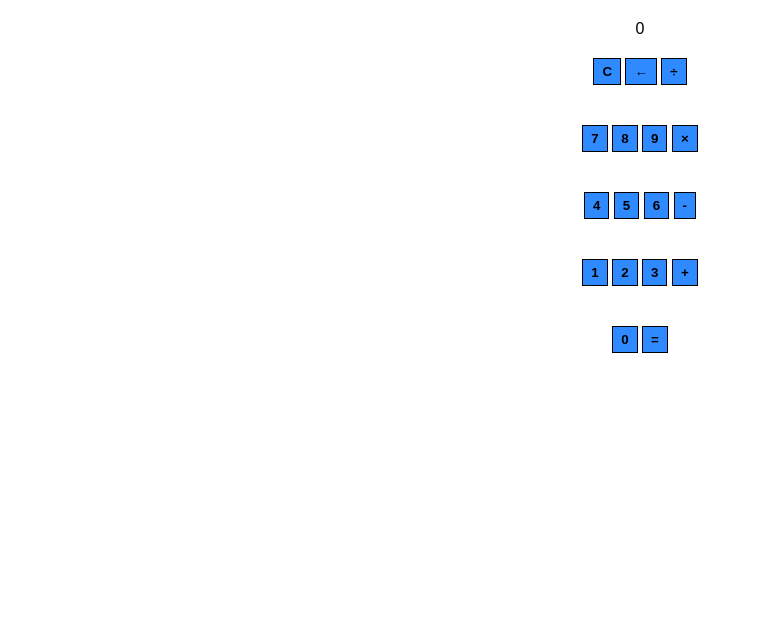
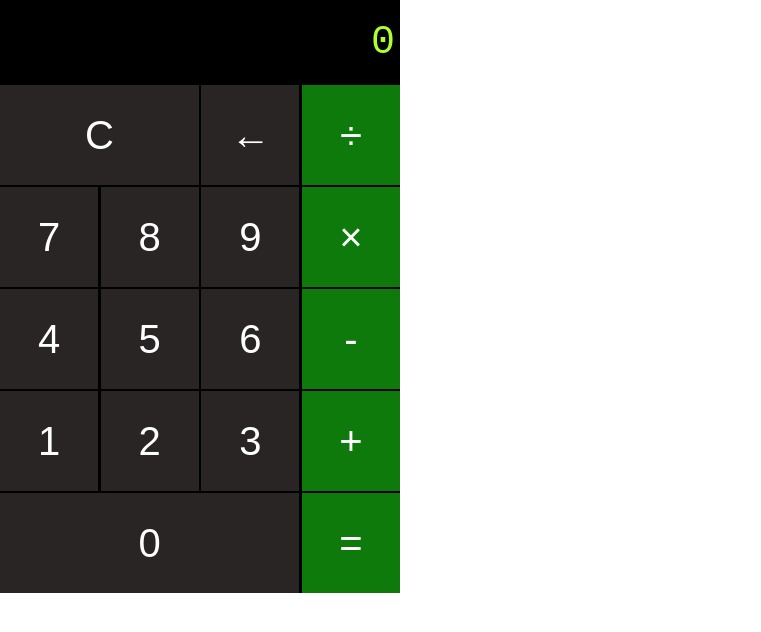
Before and after one commit to Habibayvonne/basic-calculator, a plain HTML site: page index.html in a window 1280 px wide. Shown: the whole page, without its empty margins (0-761 px from the left). Drawn offline with Linux system fonts and the light colour scheme.

Commit message:
adding styling to the calculator

```diff
--- a/style.css
+++ b/style.css
@@ -1,4 +1,4 @@
-body {
+/*body {
     font-family: Arial, Helvetica, sans-serif;
     padding: 20px 0;
     margin: 0;
@@ -18,4 +18,77 @@ button {
     font-weight: bold;
     cursor: pointer;
     padding: 5px 8px;
-}
+}*/
+* {
+    box-sizing: border-box;
+  }
+
+  body {
+    padding: 0;
+    margin: 0;
+  }
+
+  .calc {
+    width: 400px;
+    background-color: black;
+    color: greenyellow;
+  }
+
+  .screen {
+    color: greenyellow;
+    font-size: 40px;
+    font-family: "Courier New", Courier, monospace;
+    text-align: right;
+    padding: 20px 5px;
+  }
+
+  .calc-button {
+    background-color: rgb(41, 37, 37);
+    color:#fff;
+    height: 100px;
+    width: 24.5%;
+    border: 2px;
+    border-radius: 0;
+    font-size: 40px;
+    cursor: pointer;
+  }
+
+  .calc-button:hover {
+    background-color: #ebebeb;
+  }
+
+  .calc-button:active {
+    background-color: #bbbcbe;
+  }
+
+  .double {
+    width: 49.7%;
+  }
+
+  .triple {
+    width: 74.8%;
+  }
+
+  .calc-button:last-child {
+    background-color: #0e7a0b;
+    color: white;
+  }
+
+  .calc-button:last-child:hover {
+    background-color: #0e7a0b;
+  }
+
+  .calc-button:last-child:active {
+    background-color: #dd8d37;
+  }
+
+  .calc-button-row {
+    display: flex;
+    align-content: stretch;
+    justify-content: space-between;
+    margin-bottom: 0.5%;
+  }
+
+  .calc-button-row:last-child {
+    padding-bottom: 0;
+  }
```
